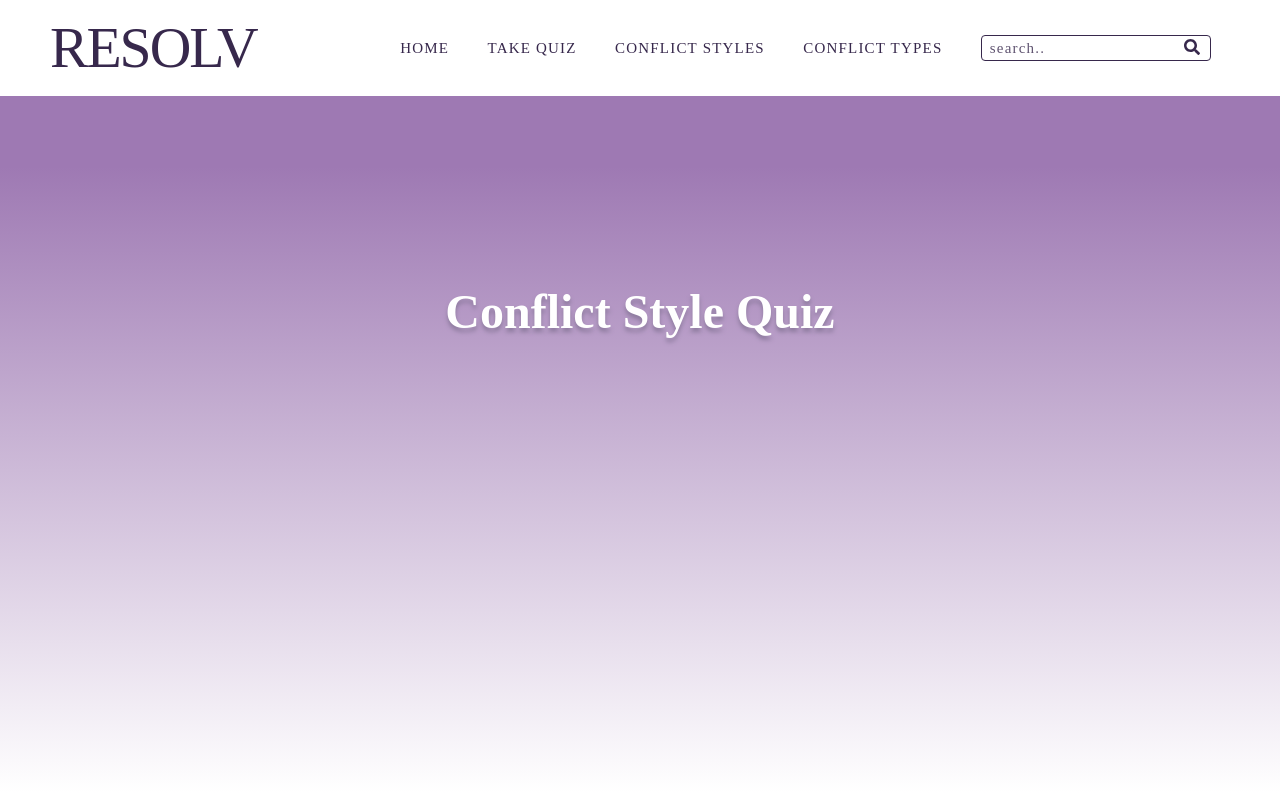
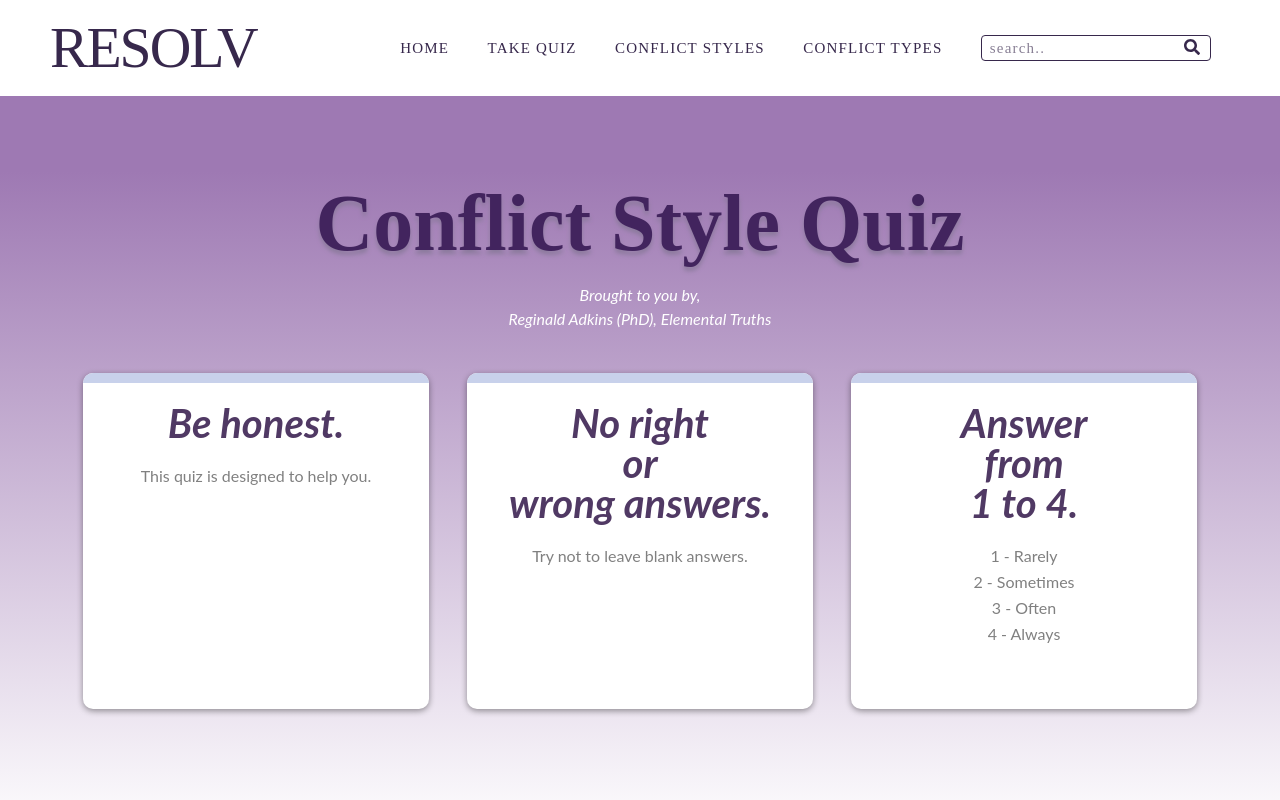
Before and after one commit to tramynn/no-db, a React (Create React App) app: page / in a window 1280 px wide. Both pictures are taken after a click on the item "TAKE QUIZ". Shown: the top 800 px of the page. Built offline with nearby package versions, Linux system fonts and the light colour scheme; no server answers.

Commit message:
styled home and qquiz component

```diff
--- a/src/components/Card/Answers/Answers.css
+++ b/src/components/Card/Answers/Answers.css
@@ -6,8 +6,8 @@
 
 .Quiz-Answers > input {
   box-sizing: border-box;
-  box-shadow: 0px 2px 6px 0px hsla(0, 0%, 0%, 0.4);
-  margin: 8px;
+  box-shadow: 0px 2px 5px 0px hsla(0, 0%, 0%, 0.4);
+  margin: 6px;
   text-transform: none;
   text-align: center;
 }
@@ -22,11 +22,11 @@
   font-size: 14px;
   letter-spacing: 0.2em;
   text-transform: uppercase;
-  padding: 10px;
+  padding: 8px;
   width: 100%;
   transition: 0.3s;
-  margin-top: 40px;
-  margin-bottom: 10px;
+  margin-top: 25px;
+  margin-bottom: 6px;
 }
 
 .Submit-Button:hover {
@@ -45,7 +45,7 @@
   font-size: 14px;
   letter-spacing: 0.2em;
   text-transform: uppercase;
-  padding: 10px;
+  padding: 8px;
   width: 100%;
   transition: 0.3s;
 }
--- a/src/components/Card/Card.css
+++ b/src/components/Card/Card.css
@@ -9,5 +9,5 @@
 .Card-Container {
   display: flex;
   justify-content: center;
-  padding-top: 20px;
+  padding: 15px;
 }
--- a/src/components/Card/CardQuestions/CardQuestions.css
+++ b/src/components/Card/CardQuestions/CardQuestions.css
@@ -8,7 +8,7 @@
 }
 
 .Questions-Container > li {
-  margin: 15.2px;
+  margin: 13.3px;
   font-family: Lato, sans-serif;
   text-transform: none;
 }
--- a/src/components/Header.css
+++ b/src/components/Header.css
@@ -82,5 +82,5 @@ input {
 
 ::placeholder {
   color: #37284c;
-  opacity: 0.8;
+  opacity: 0.6;
 }
--- a/src/components/Home/Home.css
+++ b/src/components/Home/Home.css
@@ -16,7 +16,7 @@
   color: #42245e;
   font-family: LeckerLi One, cursive;
   font-weight: normal;
-  font-size: 4em;
+  font-size: 5em;
   text-align: center;
   margin-bottom: 35px;
   text-shadow: 0px 4px 4px #8d7b9e;
--- a/src/components/Quiz/Quiz.css
+++ b/src/components/Quiz/Quiz.css
@@ -15,7 +15,7 @@
   background: linear-gradient(180deg, #9e79b3 10%, white 99%);
   font-family: Lato, sans-serif;
   width: 100%;
-  height: 88vh;
+  height: 100vh;
   font-size: 1rem;
   margin-top: 12vh;
   display: flex;
@@ -25,17 +25,68 @@
 }
 
 .Quiz-Title {
+  color: #42245e;
   font-family: LeckerLi One, cursive;
   font-weight: bold;
-  font-size: 3em;
+  font-size: 5em;
   text-align: center;
-  margin-top: 20vh;
-  margin-bottom: 4vh;
+  line-height: 1em;
   text-shadow: 0px 4px 4px #8d7b9e;
+  padding-top: 50px;
+}
+.Quiz-Subtitle {
+  display: flex;
+  justify-content: center;
+  font-style: italic;
+  text-align: center;
+  padding-top: 20px;
+  line-height: 1.5em;
 }
 
 .Quiz-Description {
   line-height: 1.618rem;
-  width: 80%;
-  height: 50vh;
+  width: 90%;
+  height: 60vh;
+  display: flex;
+  justify-content: space-around;
+  align-items: center;
 }
+
+.BL,
+.BM,
+.BR {
+  margin-top: -60px;
+  height: 70%;
+  width: 30%;
+  background-color: white;
+  border-radius: 10px;
+  box-sizing: border-box;
+  box-shadow: 0px 2px 6px 0px hsla(0, 0%, 0%, 0.4);
+  display: flex;
+  flex-direction: column;
+  /* opacity: 0.9; */
+}
+
+.Quiz-Description h1 {
+  text-align: center;
+  color: #503964;
+  font-size: 2.5em;
+  padding: 20px;
+  font-family: Lato, sans-serif;
+  font-style: italic;
+  font-weight: bold;
+  line-height: 1em;
+}
+
+.Quiz-Description p {
+  color: gray;
+  text-align: center;
+}
+
+.Box-Accent {
+  width: 100%;
+  height: 3%;
+  background-color: #c8d1eb;
+  border-top-left-radius: 10px;
+  border-top-right-radius: 10px;
+}
--- a/src/components/Quiz/Quiz.js
+++ b/src/components/Quiz/Quiz.js
@@ -8,10 +8,45 @@ class Quiz extends Component {
       <section className="Quiz">
         <div className="Quiz-Description-Container">
           <h1 className="Quiz-Title">Conflict Style Quiz</h1>
+          <p className="Quiz-Subtitle">
+            Brought to you by,
+            <br />
+            Reginald Adkins (PhD), Elemental Truths
+          </p>
           <section className="Quiz-Description">
-            <section className=""></section>
-            <section className=""></section>
-            <section className=""></section>
+            <section className="BL">
+              <div className="Box-Accent"></div>
+              <h1>Be honest.</h1>
+              <p>This quiz is designed to help you.</p>
+            </section>
+            <section className="BM">
+              <div className="Box-Accent"></div>
+              <h1>
+                No right
+                <br /> or
+                <br />
+                wrong answers.
+              </h1>
+              <p>Try not to leave blank answers.</p>
+            </section>
+            <section className="BR">
+              <div className="Box-Accent"></div>
+              <h1>
+                Answer
+                <br /> from
+                <br />1 to 4.
+              </h1>
+              <p>
+                1 - Rarely
+                <br />
+                2 - Sometimes
+                <br />
+                3 - Often
+                <br />
+                4 - Always
+                <br />
+              </p>
+            </section>
           </section>
         </div>
         <Card updateDisplay={this.props.updateDisplay} />
```
